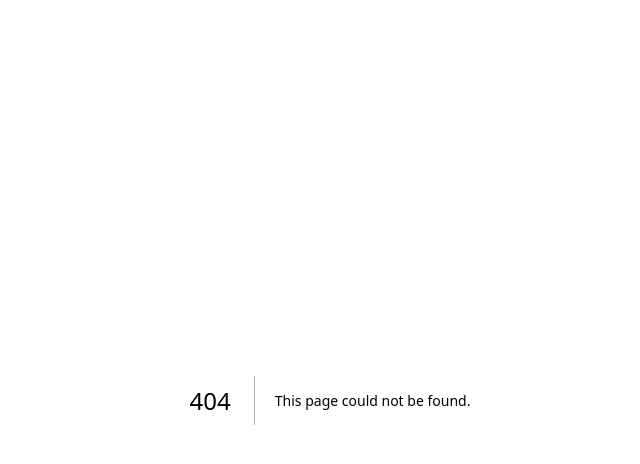
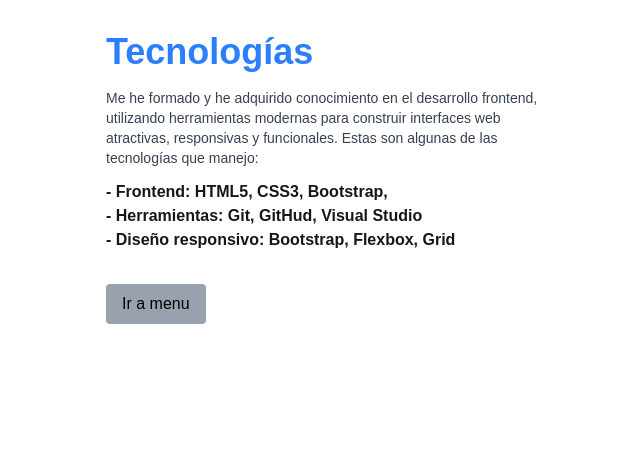
Before and after one commit to AlexTamesB/alex.tames-portfolio2025, a Next.js app: page /Tecnologias in a window 1280 px wide. Before the commit this address had no page. Shown: the top 464 px of the page, without its empty margins (310-950 px from the left). Built offline with nearby package versions, Linux system fonts and the light colour scheme.

Commit message:
ingreso de cad auna de las paginas: Proyectos, contactosy oteras

```diff
--- /dev/null
+++ b/app/Contactos/Contactos.jsx
@@ -0,0 +1,25 @@
+"use client";
+
+import React from "react";
+import Link from "next/link";
+
+export default function Contactos() {
+  return (
+    <div className="max-w-lg mx-auto p-8">
+      <h1 className="text-4xl font-extrabold mb-4  text-blue-500">Contactos</h1>
+      <p className="text-sm text-gray-700 dark:text-gray-200"></p>
+      <ul className="font-extrabold mb-4 mt-3">
+        <li>-</li>
+        <li>- </li>
+        <li>- </li>
+      </ul>
+
+
+      <Link href="/">
+        <button className="mt-4 px-4 py-2 bg-gray-400 text-black rounded hover:bg-blue-700 transition-colors">
+          Ir a menu
+        </button>
+      </Link>
+    </div>
+  );
+}
--- /dev/null
+++ b/app/Proyectos/page.jsx
@@ -0,0 +1,25 @@
+"use client";
+
+import React from "react";
+import Link from "next/link";
+
+export default function Proyectos() {
+  return (
+    <div className="max-w-lg mx-auto p-8">
+      <h1 className="text-4xl font-extrabold mb-4  text-blue-500">Proyectos</h1>
+      <p className="text-sm text-gray-700 dark:text-gray-200"></p>
+      <ul className="font-extrabold mb-4 mt-3">
+        <li>-</li>
+        <li>- </li>
+        <li>- </li>
+      </ul>
+
+
+      <Link href="/">
+        <button className="mt-4 px-4 py-2 bg-gray-400 text-black rounded hover:bg-blue-700 transition-colors">
+          Ir a menu
+        </button>
+      </Link>
+    </div>
+  );
+}
--- /dev/null
+++ b/app/Tecnologias/page.jsx
@@ -0,0 +1,27 @@
+"use client";
+
+import React from "react";
+import Link from "next/link";
+
+export default function Tecnologías() {
+  return (
+    <div className="max-w-lg mx-auto p-8">
+      <h1 className="text-4xl font-extrabold mb-4  text-blue-500">Tecnologías</h1>
+      <p className="text-sm text-gray-700 dark:text-gray-200">
+        Me he formado y he adquirido conocimiento en el desarrollo frontend, utilizando herramientas modernas para construir interfaces web atractivas, responsivas y funcionales. Estas son algunas de las tecnologías que manejo:
+      </p>
+      <ul className="font-extrabold mb-4 mt-3">
+        <li>- Frontend: HTML5, CSS3, Bootstrap,</li>
+        <li>- Herramientas: Git, GitHud, Visual Studio</li>
+        <li>- Diseño responsivo: Bootstrap, Flexbox, Grid</li>
+      </ul>
+
+
+      <Link href="/">
+        <button className="mt-4 px-4 py-2 bg-gray-400 text-black rounded hover:bg-blue-700 transition-colors">
+          Ir a menu
+        </button>
+      </Link>
+    </div>
+  );
+}
--- a/app/about/page.jsx
+++ /dev/null
@@ -1,15 +0,0 @@
-import React from "react";
-
-export default function About() {
-return (
-    <div className=" max-w-lg mx-auto p-8">
-<h1 className="text-4xl font-extrabold mb-4">About</h1>
-<p className="text-sm text-gray-700 dark:text-gray-200 "> Lorem ipsum dolor sit amet consectetur adipisicing elit. Cum dolorum laboriosam facere, aperiam dicta quaerat
-    quibusdam tempora ipsum quasi! Cumque maxime iusto,
-    architecto earum totam iste ipsam ad et! Architecto!
-    </p>
-
-    </div>
-);
-
-}
--- a/app/page.jsx
+++ b/app/page.jsx
@@ -8,11 +8,11 @@ const opcionesDeMenu = [
   {
     id: 1, texto: 'Acerca de', link: '#about', isSelected: true
   }, {
-    id: 2, texto: 'Tecnologias', link: '/#technologies', isSelected: true
+    id: 2, texto: 'Tecnologias', link: 'Tecnologias', isSelected: true
   }, {
-    id: 3, texto: 'Proyectos', link: '#proyectos', isSelected: true
+    id: 3, texto: 'Proyectos', link: 'Proyectos', isSelected: true
   }, {
-    id: 4, texto: 'contactos', link: '#contactos', isSelected: true
+    id: 4, texto: 'contactos', link: 'Contactos', isSelected: true
   }
 ];
 
```
Also changed, not shown: app/components/Navigation.jsx (deleted).
